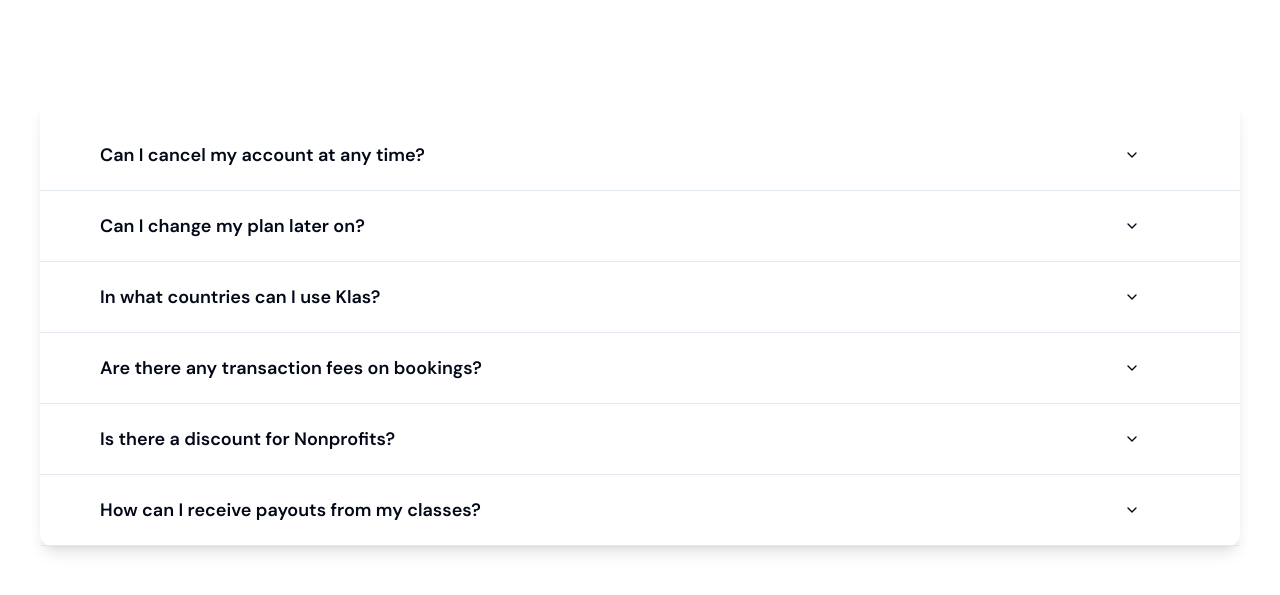
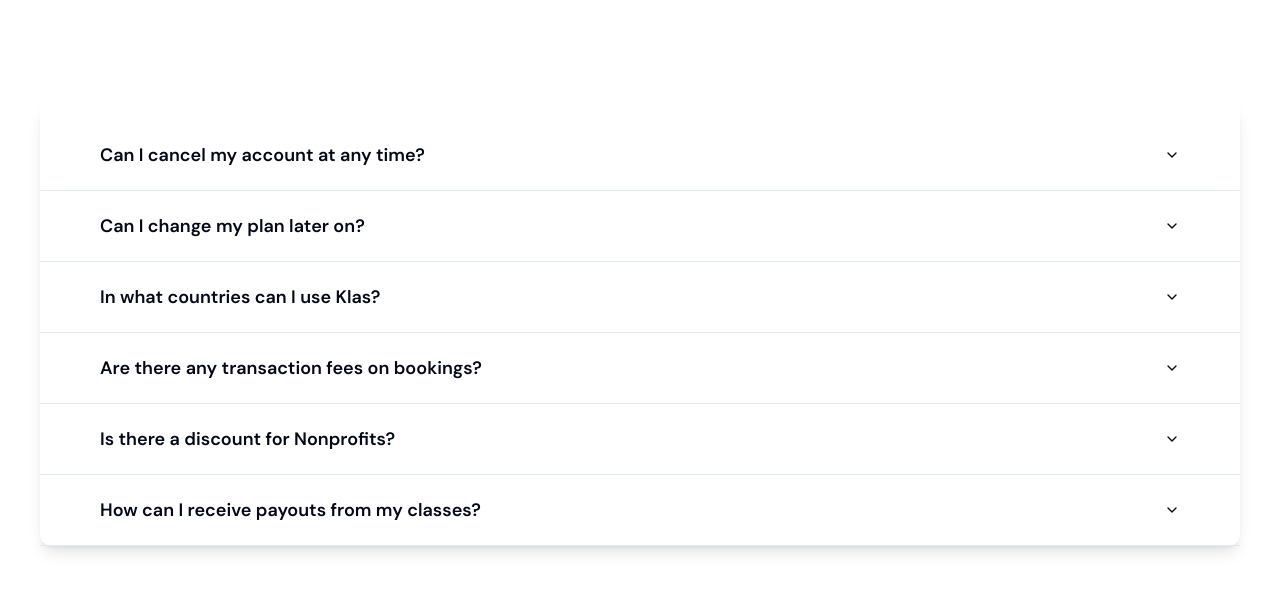
Before and after one commit to OgaDavid/Klas, a Next.js app: page /pricing in a window 1280 px wide. Shown: the part 1800-2395 px from the top of the page. Built offline with nearby package versions, Linux system fonts and the light colour scheme.

Commit message:
chore(company): fix style

```diff
--- a/components/faq.tsx
+++ b/components/faq.tsx
@@ -24,7 +24,7 @@ export function FAQ({
           {faqs.map((faq) => (
             <div key={faq.id}>
               <AccordionItem className="px-5 md:px-[60px]" value={faq.id}>
-                <AccordionTrigger className="py-[25px] text-start pr-[40px] text-lg leading-[20px] font-medium md:font-semibold">
+                <AccordionTrigger className="py-[25px] gap-10 text-start text-lg leading-[20px] font-medium md:font-semibold">
                   {faq.question}
                 </AccordionTrigger>
                 <AccordionContent className="text-base text-left font-light text-[rgba(0,0,0,.741)]">{faq.answer}</AccordionContent>
```
